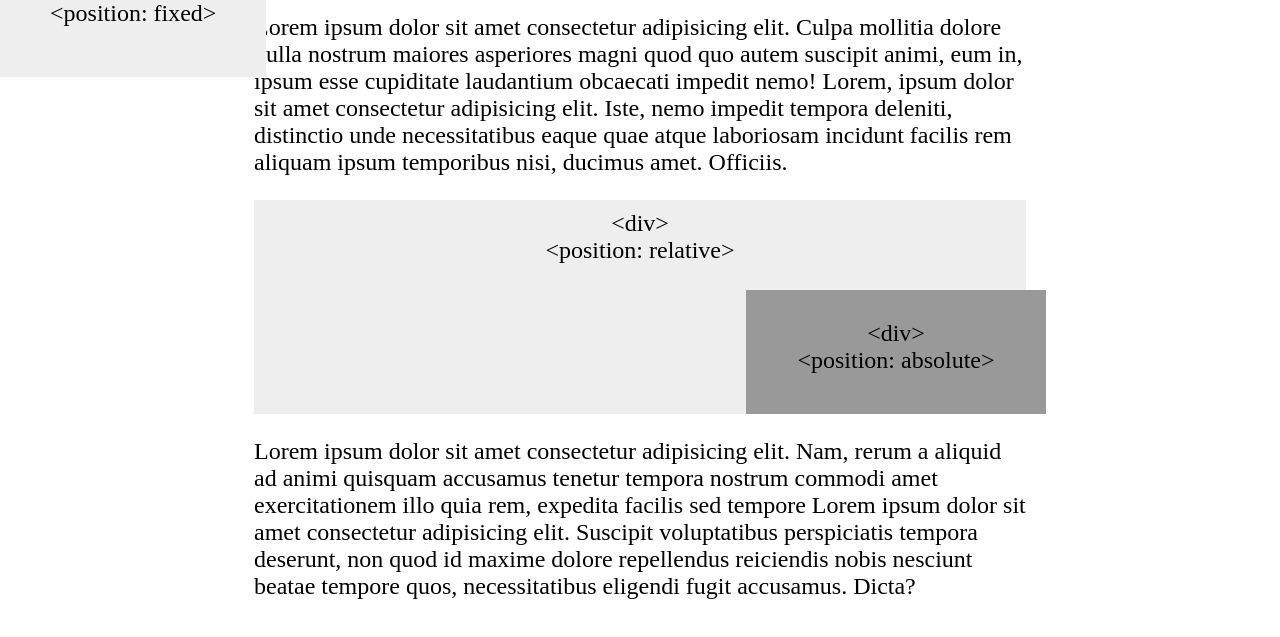
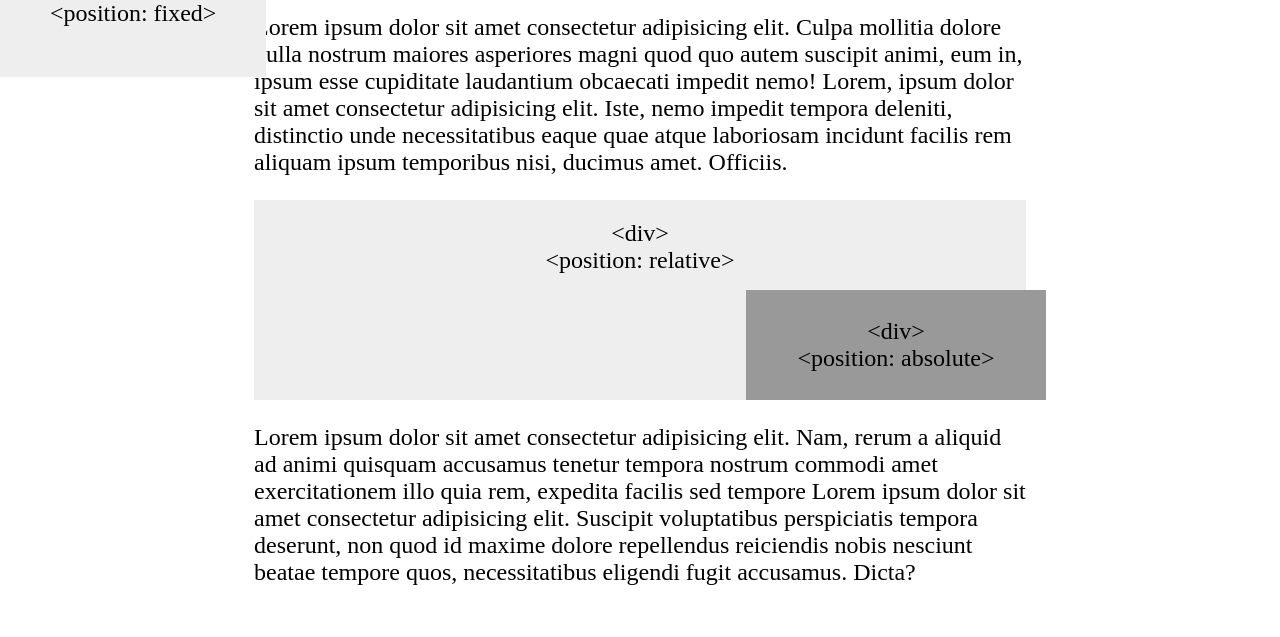
Before and after one commit to kjcourtney04/Day-2-Assignment, a plain HTML site: page Positioning Activity/positioning.html in a window 1280 px wide. Shown: the part 77-714 px from the top of the page. Drawn offline with Linux system fonts and the light colour scheme.

Commit message:
instructor updates

```diff
--- a/Positioning Activity/positioning.css
+++ b/Positioning Activity/positioning.css
@@ -25,6 +25,7 @@ body {
     top: 0;
     left:0;
     padding: 50px;
+    Margin: 0;  /* after watching instructions */
     font-size: 1.5em;
     background: #eee;
     text-align: center;
@@ -52,14 +53,21 @@ p {
     position: absolute;
     bottom: 0;
     right: -20px;
-    padding-top: 30px;
-    padding-bottom: 40px;
+    padding: 28px;
+    /* padding-top: 30px;
+    padding-bottom: 40px; */
     width: 300px;
+    text-align: center;   /* after instruction */
     background-color: #999
 }
 
 #box-3 {
     position: relative;
     background-color: #eee;
-    padding: 10px 0 150px;
+    /* padding: 10px 0 150px; */
+    /* after instruction */
+    height: 200px;
+    padding: 20px;
+    text align: center;
+
 }
```
Also changed, not shown: Positioning Activity/positioning.html (+6 -1 lines).
